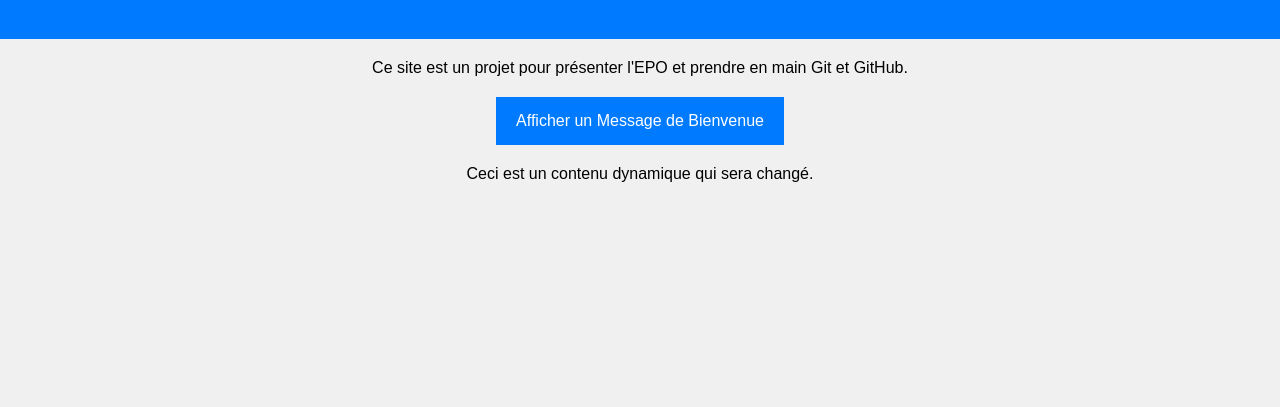
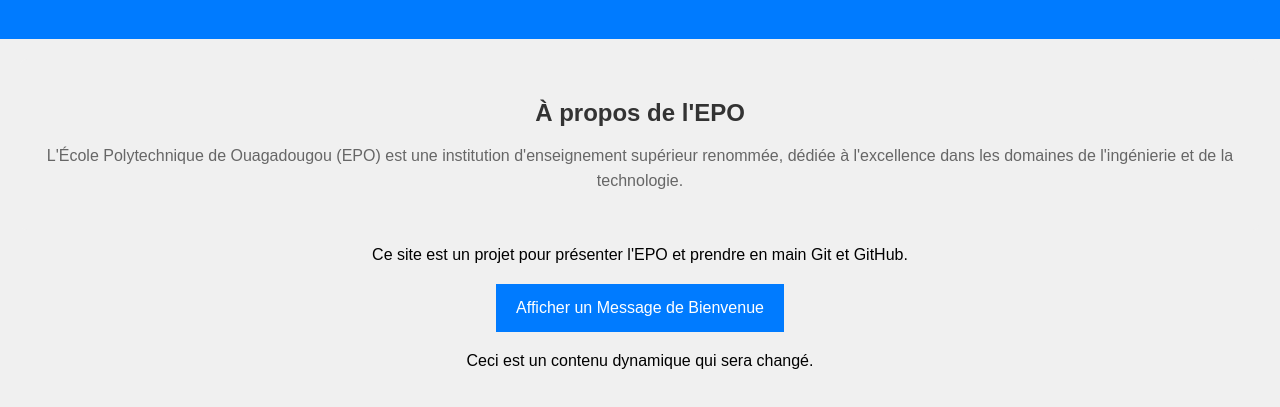
Before and after one commit to Reine2001/EPO-Project, a plain HTML site: page index.html in a window 1280 px wide. Shown: the part 81-488 px from the top of the page. Drawn offline with Linux system fonts and the light colour scheme; a script that the page names is missing.

Commit message:
Updated HTML and CSS for about section

```diff
--- a/index.html
+++ b/index.html
@@ -10,6 +10,12 @@
 <h1>Bienvenue à l'École Polytechnique de Ouagadougou</h1>
 </header>
 <main>
+    <section id="about">
+        <h2>À propos de l'EPO</h2>
+        <p>L'École Polytechnique de Ouagadougou (EPO) est une institution d'enseignement
+        supérieur renommée, dédiée à l'excellence dans les domaines de l'ingénierie et de la
+        technologie.</p>
+        </section>
 <p>Ce site est un projet pour présenter l'EPO et prendre en main Git et GitHub.</p>
 <button id="welcomeButton">Afficher un Message de Bienvenue</button>
 <p id="welcomeMessage"></p>
--- a/styles.css
+++ b/styles.css
@@ -26,3 +26,18 @@
     margin: 4px 2px;
     cursor: pointer;
     }
+    /* Styles pour la section À propos */
+#about {
+    background-color: #f0f0f0; /* Couleur de fond légère */
+    padding: 20px; /* Espacement interne */
+    margin-top: 20px; /* Marge au-dessus de la section */
+    border-radius: 8px; /* Bords arrondis */
+    }
+    #about h2 {
+    color: #333; /* Couleur du titre */
+    margin-bottom: 10px; /* Marge en dessous du titre */
+    }
+    #about p {
+    color: #666; /* Couleur du texte */
+    line-height: 1.6; /* Hauteur de ligne pour améliorer la lisibilité */
+    }
```
